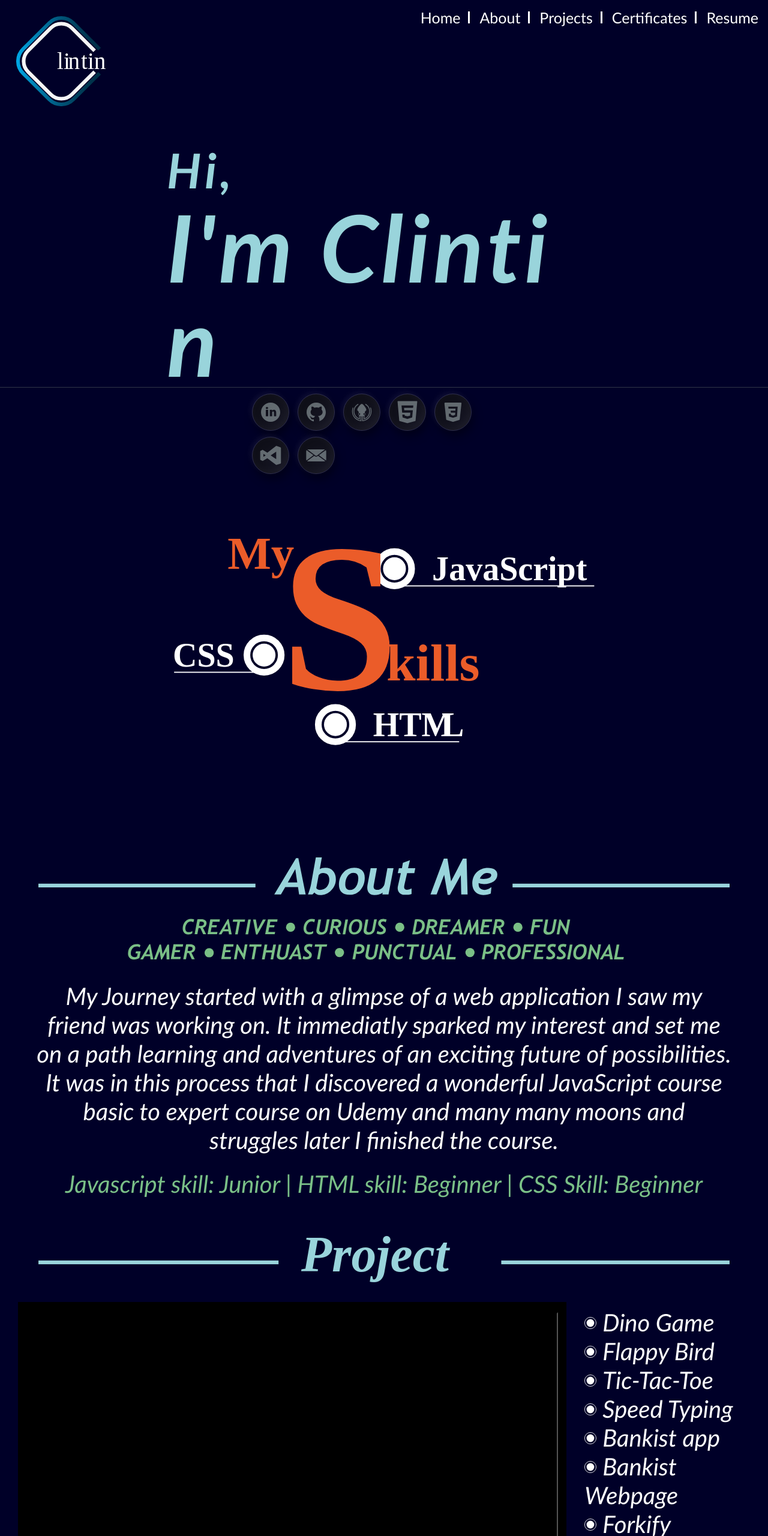
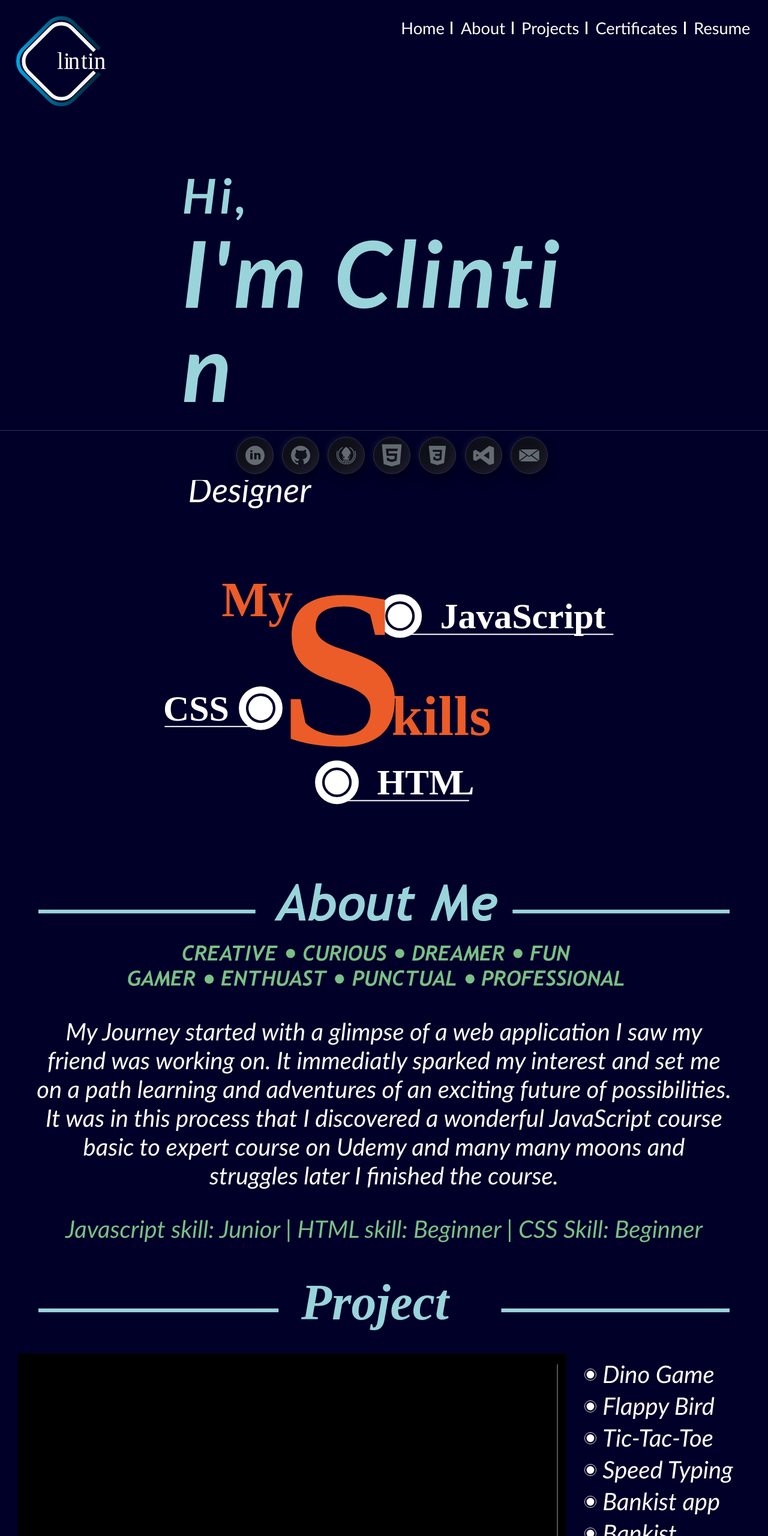
Before and after one commit to ClintinH/Profile-Website, a website built with Parcel: page index.html in a window 1280 px wide. Shown: the top 2560 px of the page at 60% size. Built offline with nearby package versions, Linux system fonts and the light colour scheme.

Commit message:
website css update
Creating responsive css for all screen sizes

```diff
--- a/css/main.css
+++ b/css/main.css
@@ -5,6 +5,11 @@
   user-select: none;
   padding: 0;
   margin: 0;
+}
+
+header {
+  width: 100%;
+  min-height: 16rem;
 }
 
 html {
@@ -32,9 +37,9 @@ li a {
   display: block;
   color: white;
   text-align: center;
-  padding: 14px 16px;
+  padding: 0.5em 0.5em;
   text-decoration: none;
-  font-size: 25px;
+  font-size: 1.39rem;
 }
 
 .nav-link::after {
@@ -49,14 +54,16 @@ li a {
 }
 
 ul {
+  margin-right: 1rem;
   float: right;
   list-style-type: none;
 }
 
 .logo {
-  margin-left: 27px;
-  margin-top: 27px;
-  height: 150px;
+  display: block;
+  margin: 0 auto;
+  margin-top: 1.7em;
+  height: 9.37rem;
 }
 
 .flexbox-container {
@@ -67,99 +74,82 @@ ul {
 }
 
 .flexbox-container-top {
-  width: 100%;
+  margin: 0 auto;
+  width: 23em;
 }
 .introduction-panel {
   width: 100%;
-  margin-top: 50px;
-  margin-bottom: 50px;
-}
-
-.welcome-text {
-  width: 55%;
-  margin-left: auto;
-  margin-right: auto;
-}
-
-.subheading-text {
-  cursor: default;
-  font-size: 53px;
-  color: white;
 }
 
 .myskills {
-  width: 55%;
-  margin-top: 60px;
-  margin-bottom: 60px;
+  min-width: 21.5em;
+  padding-left: 1rem;
+  margin-top: 2em;
   margin-left: auto;
   margin-right: auto;
 }
 
 .flexbox-container-middle {
   width: 100%;
-  margin-top: 40px;
 }
 
 .about-heading {
-  width: 90%;
-  margin-left: auto;
-  margin-right: auto;
+  margin-left: -3rem;
+  margin-right: -3.5rem;
 }
 
 .about-me-text {
+  display: block;
+  min-width: 23.125rem;
   cursor: default;
   color: white;
-  font-size: 40px;
+  padding: 1rem;
+  font-size: 1.3rem;
   font-style: italic;
   text-align: center;
-  margin-top: 25px;
+  margin-top: 0.2rem;
 }
 
 .skill-level-text {
+  min-width: 23.125rem;
   cursor: default;
   color: #7ac087;
-  font-size: 40px;
+  font-size: 1.3rem;
   font-style: italic;
   text-align: center;
-  margin-top: 25px;
 }
 
 .project-heading {
-  width: 90%;
-  margin-left: auto;
+  min-width: 29.37rem;
+  margin-left: -3rem;
   margin-right: auto;
-  margin-top: 50px;
+  margin-top: 2rem;
 }
 
 .flexbox-container-bottom {
-  display: flex;
-  flex-direction: row;
-  width: 100%;
-  margin-top: 25px;
-  margin-bottom: 130px;
-  justify-content: space-around;
-  align-items: center;
+  display: grid;
+  column-count: 2;
+  margin: 0 auto;
 }
 
 .flexbox-iframe-left {
-  height: 540px;
-  width: 880px;
-  margin-left: 30px;
+  /* min-height: ; */
+  min-width: 21.87rem;
   background-color: black;
-  border: 2px solid black;
+  border: 0.125rem solid black;
   flex-grow: 2;
 }
 
 #srcFrame {
-  height: 94%;
+  margin-left: 0.3rem;
+  margin-top: 0.15rem;
+  height: 97%;
   width: 97%;
-  margin: 15px;
   border-color: black;
 }
 
 .flexbox-projectHeadings-right {
-  height: 520px;
-  margin-left: 30px;
+  margin: 1rem 0;
   align-items: center;
   flex-grow: 1;
 }
@@ -172,15 +162,16 @@ ul {
 
 .dot {
   float: left;
-  margin-top: 15px;
+  margin-bottom: 6px;
   margin-right: 10px;
   width: 20px;
 }
 
 p {
+  margin-bottom: 5px;
   cursor: pointer;
   color: white;
-  font-size: 40px;
+  font-size: 1.2rem;
   font-style: italic;
   text-align: left;
 }
@@ -201,10 +192,9 @@ button:hover {
 }
 
 footer {
-  position: fixed;
   bottom: 0%;
   border-top: 1.5px solid #313646;
-  margin: auto;
+  margin: 0 auto;
   width: 100%;
   background-color: #000028 !important;
 }
@@ -226,8 +216,8 @@ a:active {
 }
 
 .refrences {
-  margin: auto;
-  width: 36%;
+  margin-left: 1.6rem;
+
   padding: 5px;
 }
 
@@ -239,7 +229,7 @@ a.refrences-item {
   -webkit-transition: all 0.3s;
   transition: all 0.3s;
   margin: 5px;
-  line-height: 16px;
+  line-height: 1rem;
   padding: 10px;
   border-radius: 50%;
   background-color: #141421;
@@ -254,7 +244,7 @@ a.refrences-item {
   display: inline-block;
   font-weight: normal;
   line-height: 1;
-  font-size: 16px;
+  font-size: 1rem;
   text-align: center;
   vertical-align: top;
   font-feature-settings: normal;
@@ -392,25 +382,32 @@ h2 .bounce {
   transition: all 0.3s ease-out;
 }
 
+.welcome-text {
+  width: 100%;
+  padding-left: 2rem;
+  margin-left: auto;
+  margin-right: auto;
+}
+
+.subheading-text {
+  cursor: default;
+  font-size: 1.35rem;
+  color: white;
+}
+
 #hi-text:hover,
 #myName-text:hover {
   color: #ff4500;
 }
 
-h2 {
-  position: relative;
-  left: -10px;
-  line-height: 6.7rem;
-}
-
 #hi-text {
-  font-size: 80px;
+  font-size: 2rem;
   color: #99d4db;
   font-style: italic;
 }
 
 #myName-text {
-  font-size: 155px;
+  font-size: 3rem;
   color: #99d4db;
   font-style: italic;
 }
@@ -507,3 +504,179 @@ h2 {
   -webkit-animation-name: bubble;
   animation-name: bubble;
 }
+
+/* @media max-width(23em) {
+  .refrences:has(a) {
+    display: inline-block;
+    width: max();
+  }
+} */
+
+@media (min-width: 600px) {
+  header {
+    width: 100%;
+    min-height: 12rem;
+  }
+
+  .logo {
+    float: left;
+    margin-left: 1.7rem;
+    margin-top: 1.7rem;
+  }
+
+  li a {
+    float: right;
+    margin-top: 1rem;
+    font-size: 1.7rem;
+  }
+
+  .flexbox-container {
+    display: flex;
+    flex-direction: column;
+    justify-content: center;
+    align-items: center;
+  }
+
+  .flexbox-container-top {
+    width: 100%;
+    margin: 0 auto;
+  }
+
+  .introduction-panel {
+    width: 56%;
+    margin: 0 auto;
+  }
+
+  .welcome-text {
+    margin-top: 5rem;
+  }
+
+  #hi-text {
+    font-size: 5rem;
+  }
+
+  #myName-text {
+    font-size: 9.6rem;
+  }
+
+  h2 {
+    /* min-width: 53rem; */
+    position: relative;
+    left: -10px;
+    line-height: 6.7rem;
+  }
+
+  .subheading-text {
+    font-size: 3.51rem;
+  }
+
+  .myskills {
+    min-width: 60%;
+    margin: 0 auto;
+    margin-top: 4rem;
+  }
+
+  .flexbox-container-middle {
+    width: 100%;
+    margin-top: 40px;
+  }
+
+  .about-heading {
+    width: 90%;
+    margin-left: auto;
+    margin-right: auto;
+  }
+
+  .about-me-text {
+    cursor: default;
+    color: white;
+    font-size: 2.5rem;
+    font-style: italic;
+    text-align: center;
+    margin-top: 1.5rem;
+  }
+
+  .skill-level-text {
+    cursor: default;
+    color: #7ac087;
+    font-size: 40px;
+    font-style: italic;
+    text-align: center;
+    margin-top: 25px;
+  }
+
+  .project-heading {
+    width: 90%;
+    margin-left: auto;
+    margin-right: auto;
+    margin-top: 50px;
+  }
+
+  .flexbox-container-bottom {
+    display: flex;
+    flex-direction: row;
+    width: 100%;
+    margin-top: 25px;
+    margin-bottom: 130px;
+    justify-content: space-around;
+    align-items: center;
+  }
+
+  .flexbox-iframe-left {
+    height: 540px;
+    width: 880px;
+    margin-left: 30px;
+    background-color: black;
+    border: 2px solid black;
+    flex-grow: 2;
+  }
+
+  #srcFrame {
+    height: 94%;
+    width: 97%;
+    margin: 15px;
+    border-color: black;
+  }
+
+  .flexbox-projectHeadings-right {
+    height: 520px;
+    margin-left: 30px;
+    align-items: center;
+    flex-grow: 1;
+  }
+
+  .linkColor:hover {
+    color: #08fdd8;
+    font-style: bold;
+    text-decoration: underline;
+  }
+
+  .dot {
+    float: left;
+    margin-top: 15px;
+    margin-right: 10px;
+    width: 20px;
+  }
+
+  p {
+    cursor: pointer;
+    color: white;
+    font-size: 40px;
+    font-style: italic;
+    text-align: left;
+  }
+
+  .refrences {
+    margin-left: 30%;
+    padding: 5px;
+  }
+
+  footer {
+    position: fixed;
+    bottom: 0%;
+    border-top: 1.5px solid #313646;
+    margin: 0 auto;
+    width: 100%;
+    background-color: #000028 !important;
+  }
+}
--- a/index.html
+++ b/index.html
@@ -90,9 +90,9 @@
              <p class="forkifyLink linkColor">Forkify</p>
             <img src="./images/circledot.svg" class="dot"/>
              <p class="maptyLink linkColor">Mapty</p>
-            <button type="button" class = "website-link">
+            <!-- <button type="button" class = "website-link">
               <a class = "webLink" href= "">More Info</a>
-            </button>
+            </button> -->
         </div>
       </div>
     </div>
```
